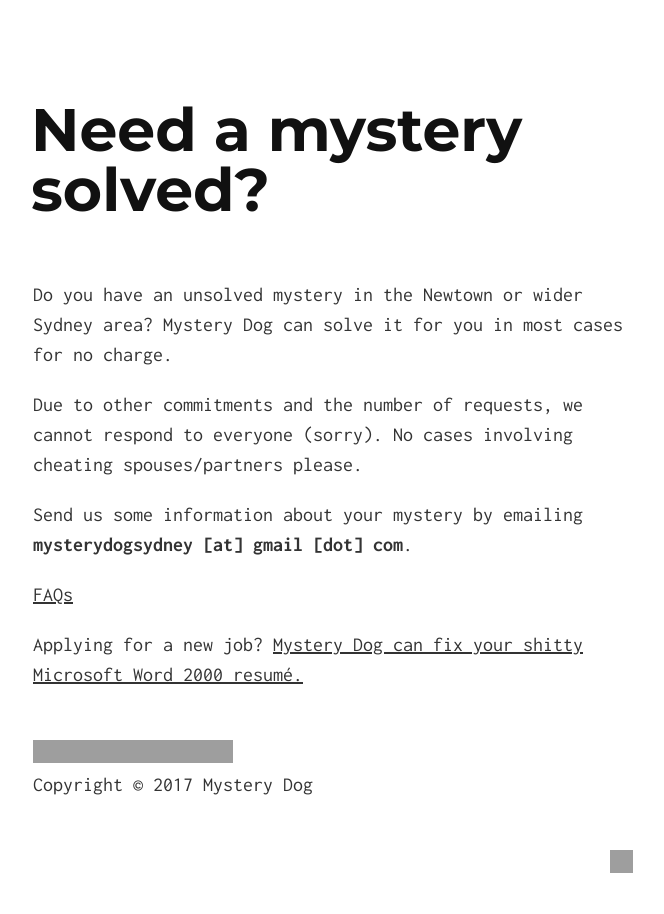
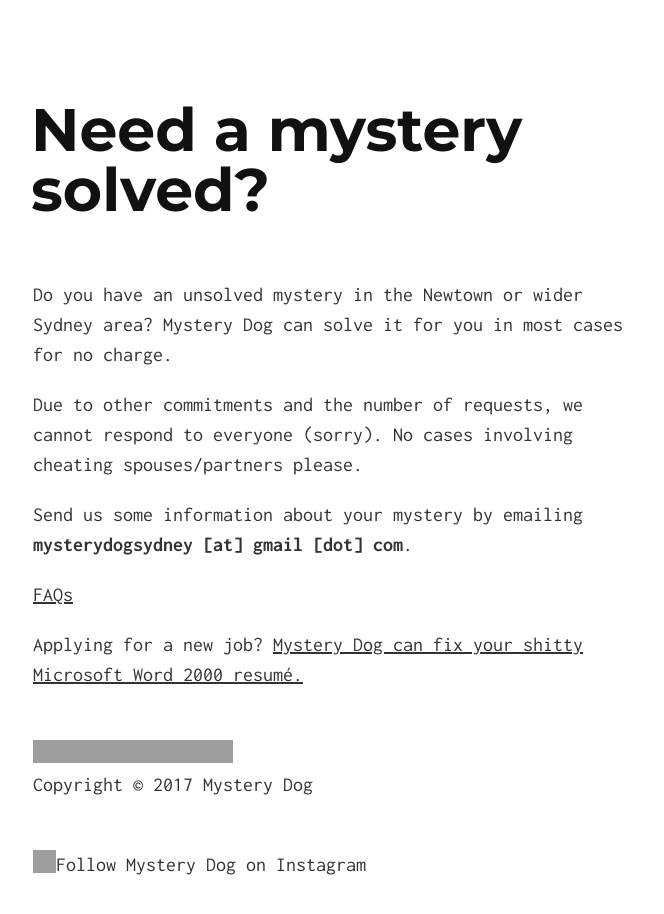
Before and after one commit to tomjoyner/shopping_cart, a Jekyll site: the page built from index.md, in a window 1280 px wide, cut to the strip 0-980 px from the top of the page. Shown: the top 914 px of the strip, without its empty margins (307-971 px from the left). Built offline with Jekyll 4.4.1, drawn with Linux system fonts in a browser that asks for light colours; our own code applies the rules of GitHub Pages for plain Markdown files; grey boxes are pictures that could not be loaded.

Commit message:
Update index.md

```diff
--- a/index.md
+++ b/index.md
@@ -16,4 +16,4 @@
 <p>Applying for a new job? <a href="/resumeservice.html">Mystery Dog can fix your shitty Microsoft Word 2000 resumé.</a></p>
 <br><img src="https://cdn.shopify.com/s/files/1/2212/7751/files/MysteryDog_logo_web.png?4061547665473719697" alt="Mystery Dog logo" height="23" width="200" align=left></br>
 <p>Copyright © 2017 Mystery Dog</p>
-<br><img src="https://cdn.shopify.com/s/files/1/2212/7751/files/glyph-logo_May2016.png?3410662746238600353" alt="Instagram icon" height="23" width="23" align=right></br>
+<br><img src="https://cdn.shopify.com/s/files/1/2212/7751/files/glyph-logo_May2016.png?3410662746238600353" alt="Instagram icon" height="23" width="23" align=left>Follow Mystery Dog on Instagram</br>
```
